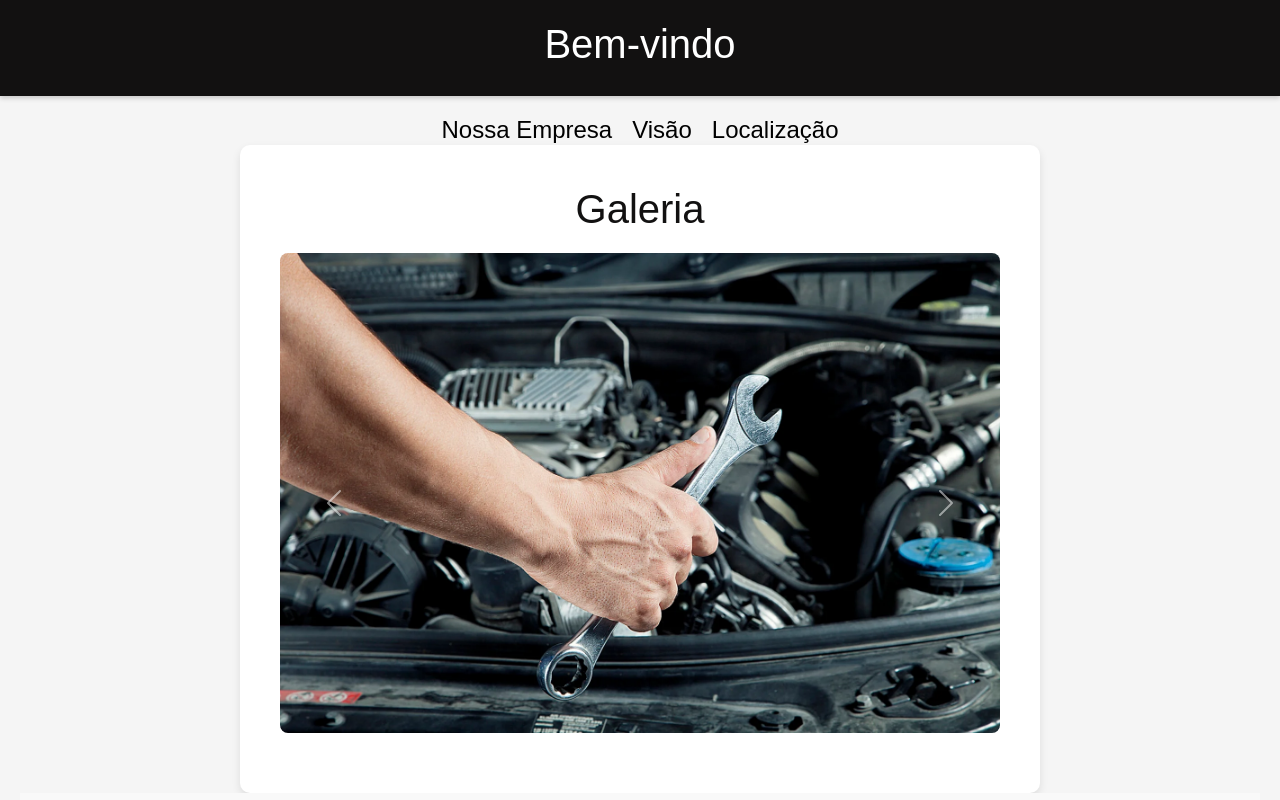
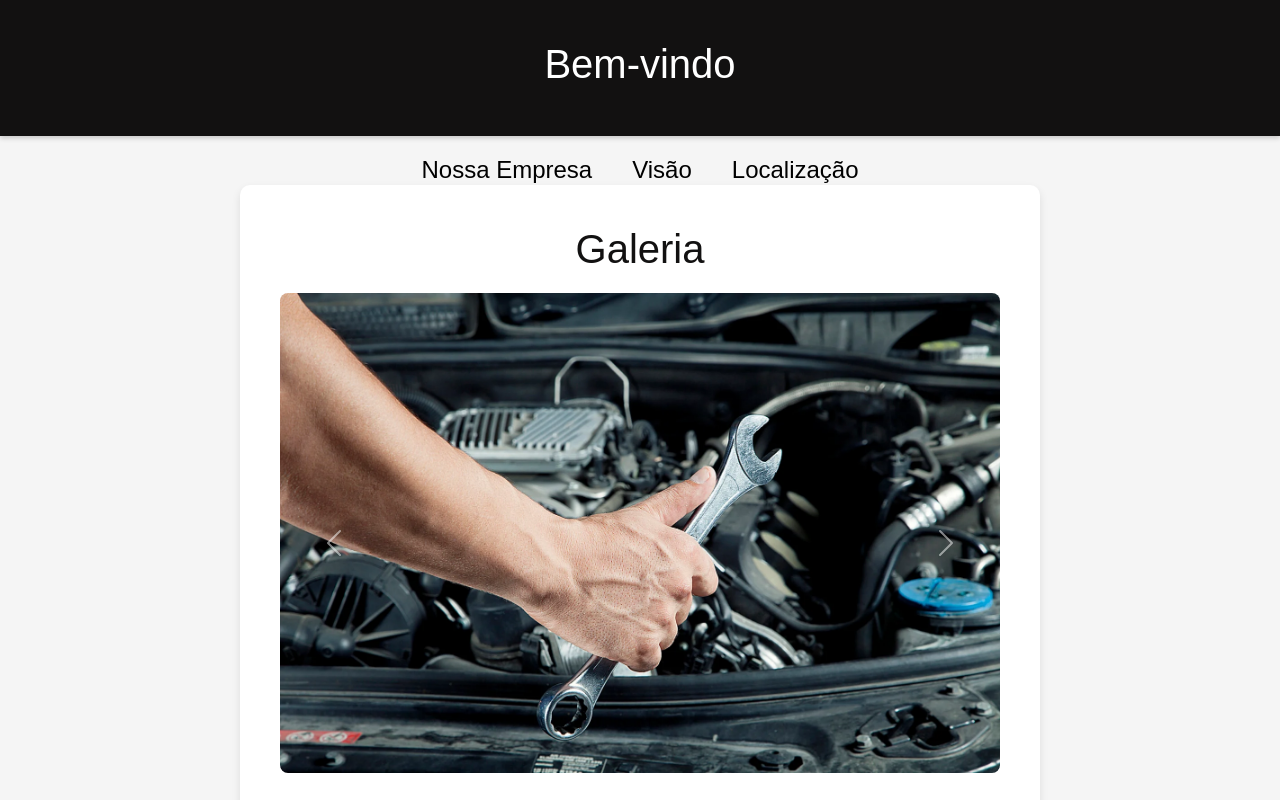
Before and after one commit to phillipesobrinho/PS-cars, a plain HTML site: page index.html in a window 1280 px wide. Shown: the top 800 px of the page. Drawn offline with nearby package versions, Linux system fonts and the light colour scheme.

Commit message:
added  flex

```diff
--- a/styles.css
+++ b/styles.css
@@ -27,7 +27,7 @@ header {
     background-color: rgb(18, 17, 17);
     color: white;
     text-align: center;
-    padding: 20px 0;
+    padding: 40px 0;
     box-shadow: 0 2px 5px rgba(0, 0, 0, 0.2); /* Sombra no header */
     flex-flow: row;
 }
@@ -35,7 +35,7 @@ header {
 /* Links de navegação */
 .navegacao-header {
     display: flex; /* Torna os links alinhados na mesma linha */
-    gap: 20px; /* Espaçamento entre os links */
+    gap: 40px; /* Espaçamento entre os links */
     justify-content: center; /* Alinha os links no centro */
     flex-direction: row;
 }
```
